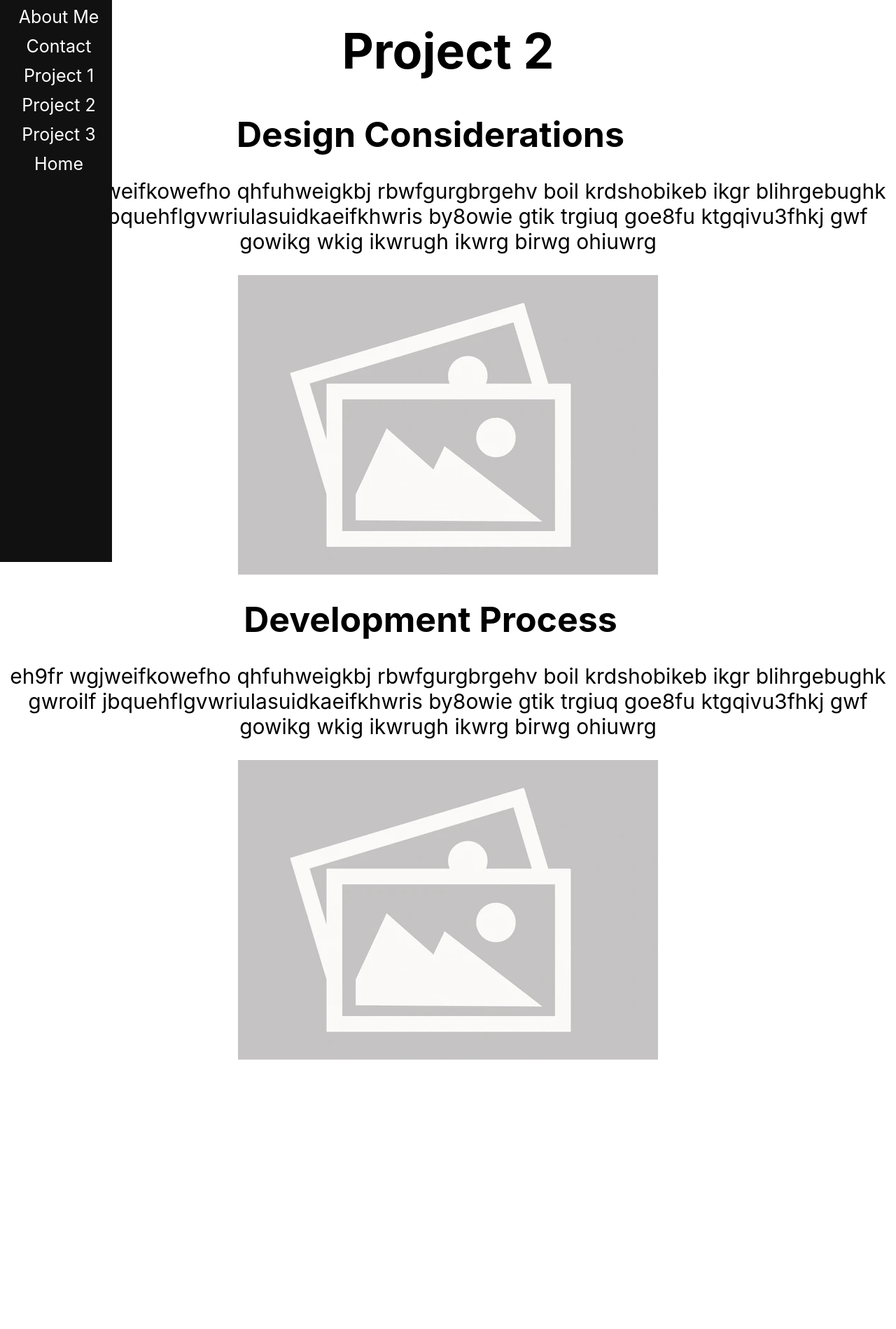
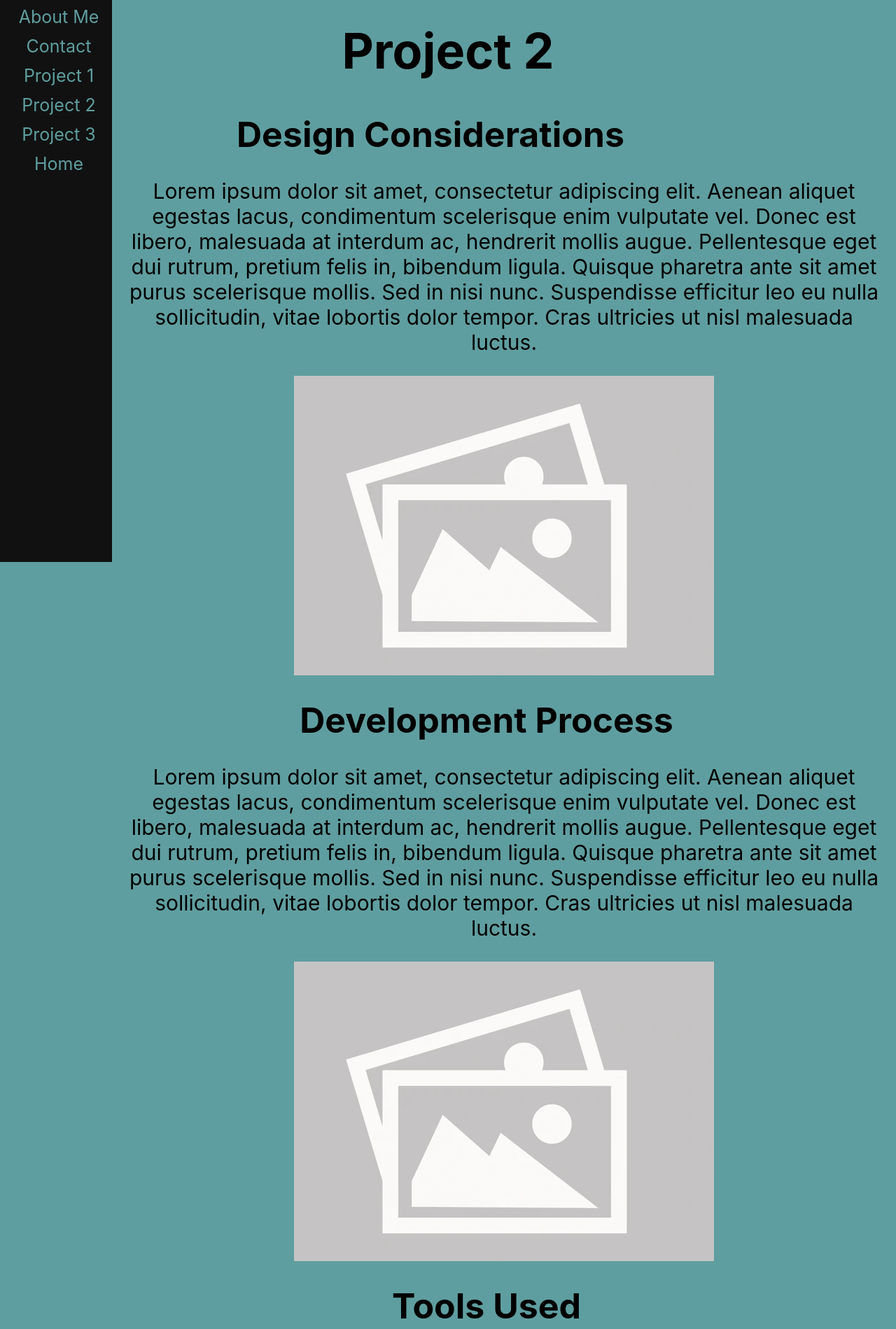
Before and after one commit to tommylineenwscw/year-11-website-portfolio, a plain HTML site: page project2.html in a window 1280 px wide. Shown: the part 17-1916 px from the top of the page at 70% size. Before the commit the page ends 1539 px from the top, so only its background shows below. Drawn offline with Linux system fonts and the light colour scheme.

Commit message:
changed color and made text weird but it doesnt intersect sidebar

```diff
--- a/project2.html
+++ b/project2.html
@@ -6,7 +6,7 @@
     <meta name="viewport" content="width=device-width, initial-scale=1.0">
     <title>Document</title>
 </head>
-<body>
+<body class="body">
     <div class="sidenav">
         <a class="font" href="aboutme.html">About Me</a>
 
@@ -18,15 +18,21 @@
         <a class="font" href="index.html">Home</a>
       </div>
 
-     <h1 class="maintitle">Project 2</h1>
-     <h1 class="maintitle4"> Design Considerations</h1>
+      <h1 class="maintitle">Project 2 </h1>
+      <h1 class="maintitle4"> Design Considerations</h1>
 
 
-     <p class="para"> eh9fr wgjweifkowefho qhfuhweigkbj rbwfgurgbrgehv boil krdshobikeb ikgr blihrgebughk gwroilf jbquehflgvwriulasuidkaeifkhwris by8owie gtik trgiuq goe8fu ktgqivu3fhkj gwf gowikg wkig ikwrugh ikwrg birwg ohiuwrg  </p>
-     <img class="img2" src="placeholder.webp" />
+     </style>
+     <div class="main">
+      <p class="para"> Lorem ipsum dolor sit amet, consectetur adipiscing elit. Aenean aliquet egestas lacus, condimentum scelerisque enim vulputate vel. Donec est libero, malesuada at interdum ac, hendrerit mollis augue. Pellentesque eget dui rutrum, pretium felis in, bibendum ligula. Quisque pharetra ante sit amet purus scelerisque mollis. Sed in nisi nunc. Suspendisse efficitur leo eu nulla sollicitudin, vitae lobortis dolor tempor. Cras ultricies ut nisl malesuada luctus. </p>
+      <img class="img2" src="placeholder.webp" />
 
-     </style>
 
-     <h1 class="maintitle4"> Development Process</h1>
-     <p class="para"> eh9fr wgjweifkowefho qhfuhweigkbj rbwfgurgbrgehv boil krdshobikeb ikgr blihrgebughk gwroilf jbquehflgvwriulasuidkaeifkhwris by8owie gtik trgiuq goe8fu ktgqivu3fhkj gwf gowikg wkig ikwrugh ikwrg birwg ohiuwrg</p>
-     <img class="img2" src="placeholder.webp" />
+
+      <h1 class="maintitle4"> Development Process</h1>
+      <p class="para"> Lorem ipsum dolor sit amet, consectetur adipiscing elit. Aenean aliquet egestas lacus, condimentum scelerisque enim vulputate vel. Donec est libero, malesuada at interdum ac, hendrerit mollis augue. Pellentesque eget dui rutrum, pretium felis in, bibendum ligula. Quisque pharetra ante sit amet purus scelerisque mollis. Sed in nisi nunc. Suspendisse efficitur leo eu nulla sollicitudin, vitae lobortis dolor tempor. Cras ultricies ut nisl malesuada luctus.</p>
+      <img class="img2" src="placeholder.webp" />
+
+      <h1 class="maintitle4"> Tools Used</h1>
+ <p class="para"> Lorem ipsum dolor sit amet, consectetur adipiscing elit. Aenean aliquet egestas lacus, condimentum scelerisque enim vulputate vel. Donec est libero, malesuada at interdum ac, hendrerit mollis augue. Pellentesque eget dui rutrum, pretium felis in, bibendum ligula. Quisque pharetra ante sit amet purus scelerisque mollis. Sed in nisi nunc. Suspendisse efficitur leo eu nulla sollicitudin, vitae lobortis dolor tempor. Cras ultricies ut nisl malesuada luctus.</p>
+ <img class="img2" src="placeholder.webp" />
--- a/style.css
+++ b/style.css
@@ -15,13 +15,13 @@
     padding: 6px 8px 6px 16px;
     text-decoration: none;
     font-size: 25px;
-    color: #ffffff;
+    color: cadetblue;
     display: block;
   }
 
 
   .sidenav a:hover {
-    color: #f1f1f1;
+    color: cadetblue;
   }
 
 
@@ -40,7 +40,7 @@
     padding: 6px 8px 6px 16px;
     text-decoration: none;
     font-size: 25px;
-    color: #ffffff;
+    color: cadetblue;
     display: block;
     text-align: center;
 }
@@ -274,4 +274,11 @@ height:200px;
     display: block;
     margin-left: auto;
     margin-right: auto;
+
 }
+.img {
+  width: 150px;
+  height: auto;
+}
+
+.body { background-color: cadetblue;}
```
Also changed, not shown: aboutme.html (+1 -7 lines), contact.html (+1 -1 lines), index.html (+4 -4 lines), project1.html (+15 -9 lines), project3.html (+10 -4 lines), project image.png (added), project photo1.jpg (renamed from project image.jpg).
